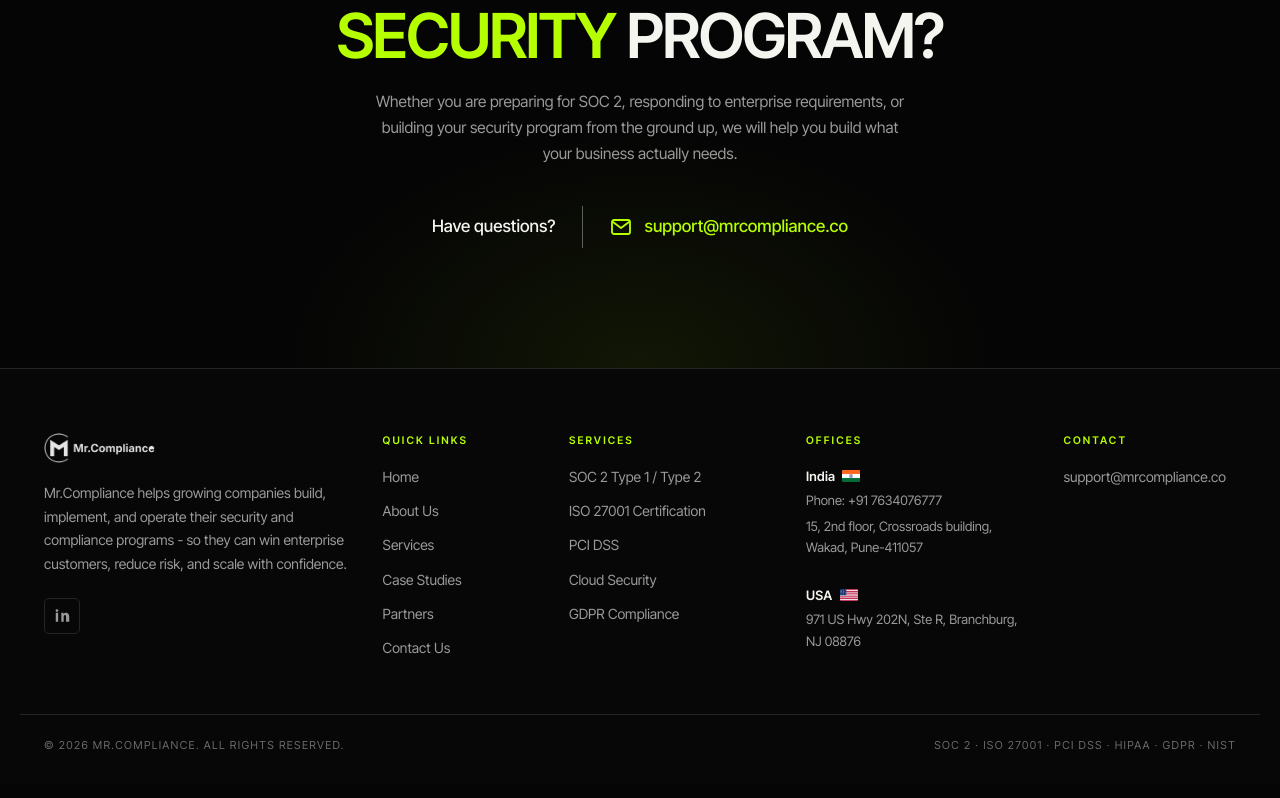
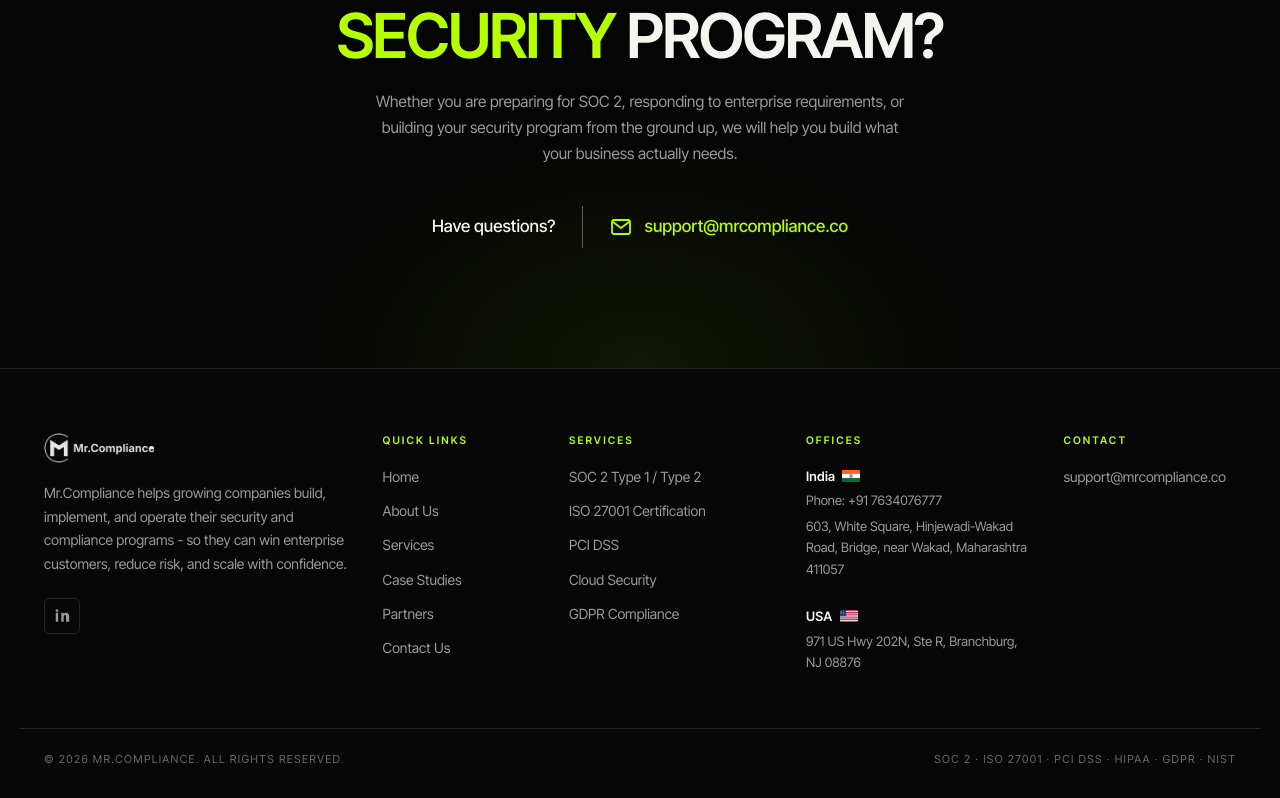
Before and after one commit to tarannum5537/MR.Compliance-, a React (Vite) app: page / in a window 1280 px wide. Shown: the part 6880-7678 px from the top of the page. Built offline with nearby package versions, Linux system fonts and the light colour scheme.

Commit message:
Update address

```diff
--- a/src/components/Footer/Footer.jsx
+++ b/src/components/Footer/Footer.jsx
@@ -98,7 +98,7 @@
     </strong>
 
     <span>Phone: +91 7634076777</span>
-    <span>15, 2nd floor, Crossroads building, Wakad, Pune-411057</span>
+    <span>603, White Square, Hinjewadi-Wakad Road, Bridge, near Wakad, Maharashtra 411057</span>
   </div>
 
   <div className="footer__office">
```
